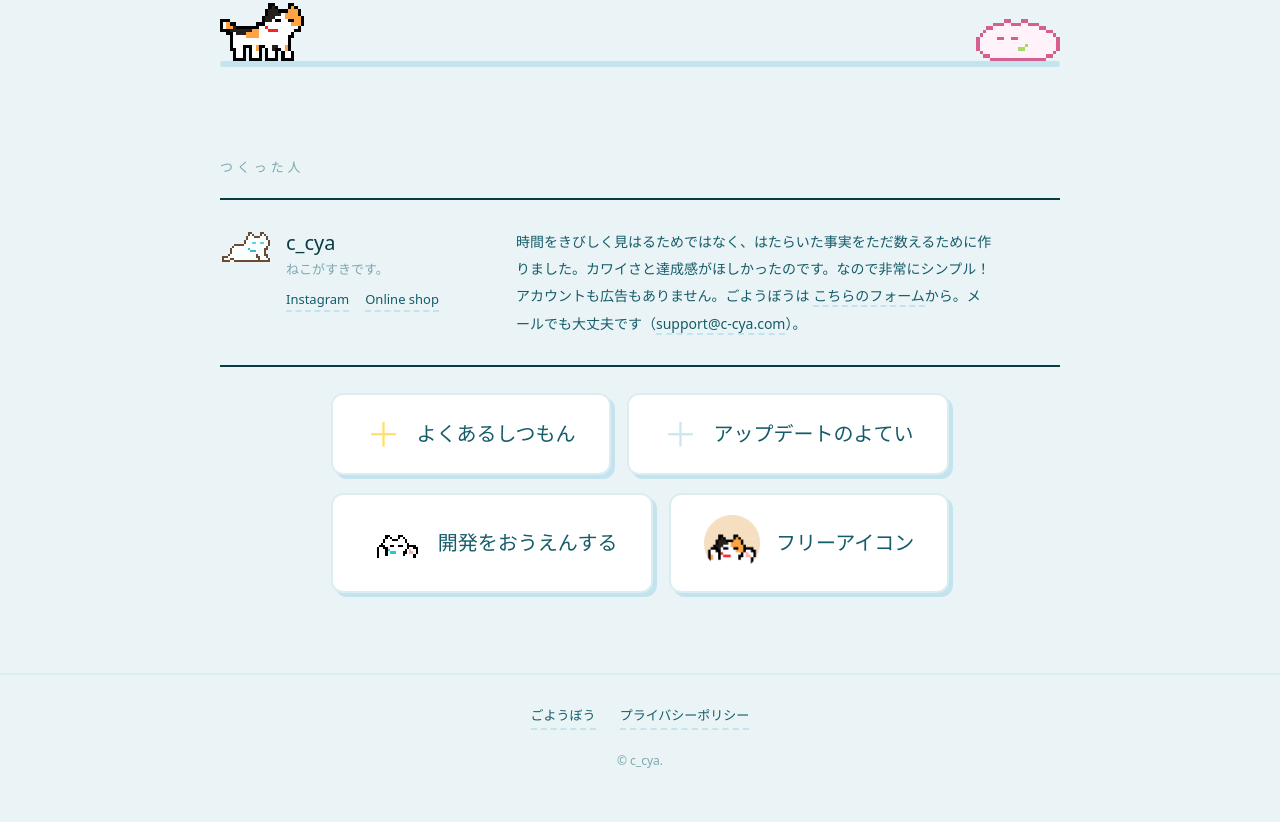
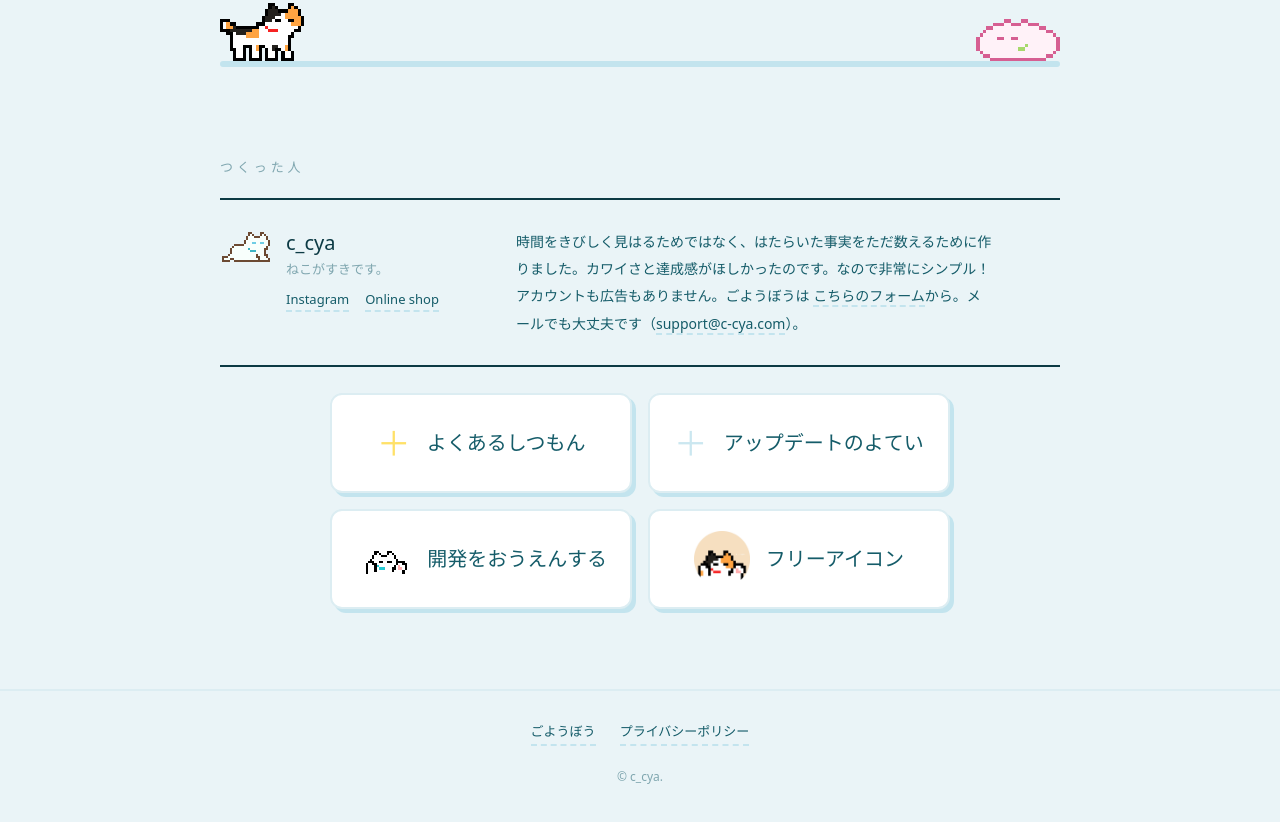
Before and after one commit to shirikuniokato/nekokintai-site, a website with bundled scripts: page index.html in a window 1280 px wide. Shown: the part 2138-2960 px from the top of the page. Built offline with nearby package versions, Linux system fonts and the light colour scheme; a web font is replaced by a local one.

Commit message:
トップ: いちばん下の 4 つのボタンを同じ幅・同じ高さの 2 列にそろえる

```diff
--- a/index.html
+++ b/index.html
@@ -193,14 +193,12 @@
       <p class="maker-span" style="font-size:14px;line-height:1.95;margin:0;color:var(--deep);grid-column:span 2;max-width:34em;"><span data-i18n="makerCopyBeforeLink">時間をきびしく見はるためではなく、はたらいた事実をただ数えるために作りました。カワイさと達成感がほしかったのです。なので非常にシンプル！アカウントも広告もありません。ごようぼうは </span><a data-i18n="contactForm" href="/contact/" style="border-bottom: 2px dashed var(--shadow);">こちらのフォーム</a><span data-i18n="makerCopyBeforeEmail">から。メールでも大丈夫です（</span><a href="mailto:support@c-cya.com" style="border-bottom: 2px dashed var(--shadow);">support@c-cya.com</a><span data-i18n="makerCopyAfterEmail">）。</span></p>
     </div>
     <hr style="height:0;border:0;margin:0;border-top:2px solid var(--ink);">
-    <div style="display:flex;gap:clamp(8px,2.5vw,16px);flex-wrap:nowrap;justify-content:center;margin-top:26px;">
-      <a class="social-btn" href="/qa/" style="display:inline-flex;align-items:center;justify-content:center;gap:clamp(7px,2.5vw,16px);flex:0 1 auto;min-width:0;border:2px solid var(--border);background:var(--paper);color:var(--deep);border-radius:12px;padding:clamp(11px,3vw,20px) clamp(12px,4vw,34px);font-size:clamp(12px,3.4vw,20px);white-space:nowrap;box-shadow:4px 4px 0 var(--shadow);"><span aria-hidden="true" style="font-size:clamp(20px,5.5vw,34px);line-height:1;color:var(--accent);animation:nk-twinkle-soft 3s ease-in-out infinite;flex:0 0 auto;">＋</span><span data-i18n="faqLink">よくあるしつもん</span></a>
-      <a class="social-btn" href="/roadmap/" style="display:inline-flex;align-items:center;justify-content:center;gap:clamp(7px,2.5vw,16px);flex:0 1 auto;min-width:0;border:2px solid var(--border);background:var(--paper);color:var(--deep);border-radius:12px;padding:clamp(11px,3vw,20px) clamp(12px,4vw,34px);font-size:clamp(12px,3.4vw,20px);white-space:nowrap;box-shadow:4px 4px 0 var(--shadow);"><span aria-hidden="true" style="font-size:clamp(20px,5.5vw,34px);line-height:1;color:var(--shadow);animation:nk-twinkle-soft 3.4s ease-in-out .6s infinite;flex:0 0 auto;">＋</span><span data-i18n="roadmapLink">アップデートのよてい</span></a>
-    </div>
-    <!-- 投げ銭。/tip/ で金額を選んでから Stripe Payment Link へ。アプリ内からは絶対にリンクしない（ストア規約） -->
-    <div style="display:flex;gap:clamp(8px,2.5vw,16px);flex-wrap:wrap;justify-content:center;margin-top:clamp(10px,3vw,18px);">
-      <a class="social-btn" href="/tip/" onclick="gtag('event','tip_click');" style="display:inline-flex;align-items:center;justify-content:center;gap:clamp(7px,2.5vw,16px);flex:0 1 auto;min-width:0;border:2px solid var(--border);background:var(--paper);color:var(--deep);border-radius:12px;padding:clamp(11px,3vw,20px) clamp(8px,2.6vw,34px);font-size:clamp(12px,3.4vw,20px);white-space:nowrap;box-shadow:4px 4px 0 var(--shadow);"><img src="art/happy.png" alt="" style="width:clamp(28px,8vw,56px);height:auto;image-rendering:pixelated;flex:0 0 auto;"><span data-i18n="supportLink">開発をおうえんする</span></a>
-      <a class="social-btn" href="/icons/" onclick="gtag('event','icons_click');" style="display:inline-flex;align-items:center;justify-content:center;gap:clamp(7px,2.5vw,16px);flex:0 1 auto;min-width:0;border:2px solid var(--border);background:var(--paper);color:var(--deep);border-radius:12px;padding:clamp(11px,3vw,20px) clamp(8px,2.6vw,34px);font-size:clamp(12px,3.4vw,20px);white-space:nowrap;box-shadow:4px 4px 0 var(--shadow);"><img src="/assets/icons/nekokintai-icon-mike-circle-signed.png" alt="" width="1024" height="1024" loading="lazy" style="width:clamp(28px,8vw,56px);height:auto;flex:0 0 auto;"><span data-i18n="iconsLink">フリーアイコン</span></a>
+    <div class="link-grid" style="display:grid;grid-template-columns:repeat(2,minmax(0,1fr));grid-auto-rows:1fr;gap:clamp(8px,2.5vw,16px);width:max-content;max-width:100%;margin:26px auto 0;">
+      <a class="social-btn" href="/qa/" style="display:inline-flex;align-items:center;justify-content:center;gap:clamp(6px,2vw,16px);min-width:0;border:2px solid var(--border);background:var(--paper);color:var(--deep);border-radius:12px;padding:clamp(11px,3vw,20px) clamp(6px,1.8vw,34px);font-size:clamp(11px,3.1vw,20px);line-height:1.4;box-shadow:4px 4px 0 var(--shadow);"><span aria-hidden="true" style="font-size:clamp(20px,5.5vw,34px);line-height:1;color:var(--accent);animation:nk-twinkle-soft 3s ease-in-out infinite;flex:0 0 auto;">＋</span><span data-i18n="faqLink">よくあるしつもん</span></a>
+      <a class="social-btn" href="/roadmap/" style="display:inline-flex;align-items:center;justify-content:center;gap:clamp(6px,2vw,16px);min-width:0;border:2px solid var(--border);background:var(--paper);color:var(--deep);border-radius:12px;padding:clamp(11px,3vw,20px) clamp(6px,1.8vw,34px);font-size:clamp(11px,3.1vw,20px);line-height:1.4;box-shadow:4px 4px 0 var(--shadow);"><span aria-hidden="true" style="font-size:clamp(20px,5.5vw,34px);line-height:1;color:var(--shadow);animation:nk-twinkle-soft 3.4s ease-in-out .6s infinite;flex:0 0 auto;">＋</span><span data-i18n="roadmapLink">アップデートのよてい</span></a>
+      <!-- 投げ銭。/tip/ で金額を選んでから Stripe Payment Link へ。アプリ内からは絶対にリンクしない（ストア規約） -->
+      <a class="social-btn" href="/tip/" onclick="gtag('event','tip_click');" style="display:inline-flex;align-items:center;justify-content:center;gap:clamp(6px,2vw,16px);min-width:0;border:2px solid var(--border);background:var(--paper);color:var(--deep);border-radius:12px;padding:clamp(11px,3vw,20px) clamp(6px,1.8vw,34px);font-size:clamp(11px,3.1vw,20px);line-height:1.4;box-shadow:4px 4px 0 var(--shadow);"><img src="art/happy.png" alt="" style="width:clamp(22px,6.4vw,56px);height:auto;image-rendering:pixelated;flex:0 0 auto;"><span data-i18n="supportLink">開発をおうえんする</span></a>
+      <a class="social-btn" href="/icons/" onclick="gtag('event','icons_click');" style="display:inline-flex;align-items:center;justify-content:center;gap:clamp(6px,2vw,16px);min-width:0;border:2px solid var(--border);background:var(--paper);color:var(--deep);border-radius:12px;padding:clamp(11px,3vw,20px) clamp(6px,1.8vw,34px);font-size:clamp(11px,3.1vw,20px);line-height:1.4;box-shadow:4px 4px 0 var(--shadow);"><img src="/assets/icons/nekokintai-icon-mike-circle-signed.png" alt="" width="1024" height="1024" loading="lazy" style="width:clamp(22px,6.4vw,56px);height:auto;flex:0 0 auto;"><span data-i18n="iconsLink">フリーアイコン</span></a>
     </div>
   </section>
 
```
